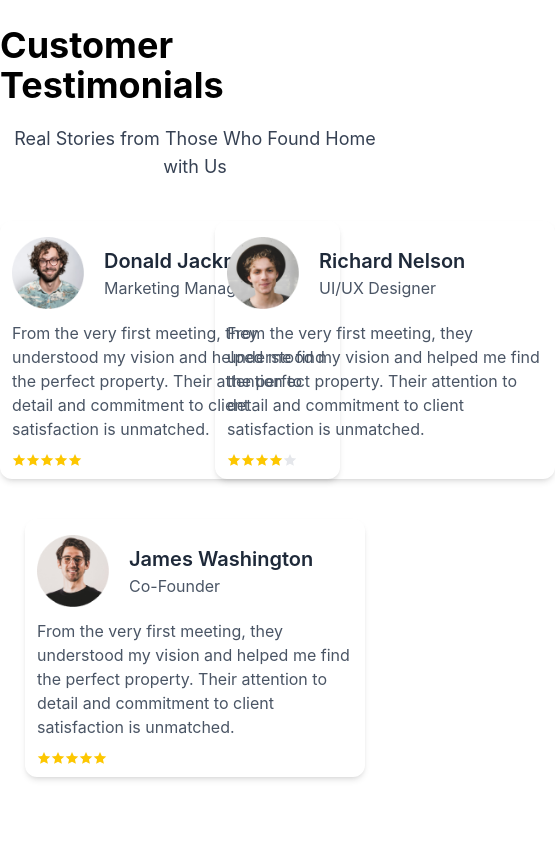
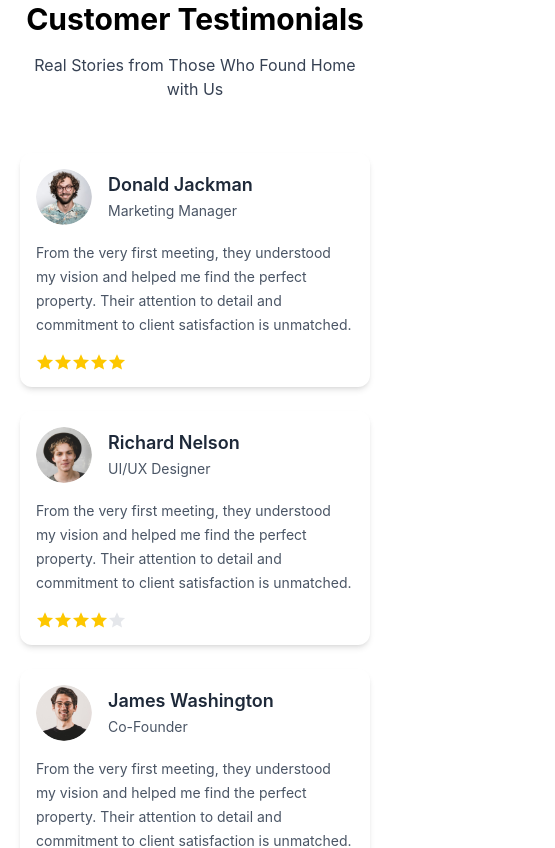
Before and after one commit to izafi/property-web, a React (Vite) app: page / in a window 390 px wide. Shown: the part 4460-5308 px from the top of the page, 555 px wide, since content can reach past the window. Built offline with nearby package versions, Linux system fonts and the light colour scheme.

Commit message:
feat: Refactor Testimonials component for improved layout and responsiveness

```diff
--- a/src/components/Testimonials.jsx
+++ b/src/components/Testimonials.jsx
@@ -1,94 +1,99 @@
-import React from 'react'
+import React from "react";
 import { LiaStarSolid } from "react-icons/lia";
 
 const Testimonials = () => {
-    return (
-        <div id='Testimonials' className="h-auto w-full bg-[#FFFFFF] flex flex-col items-center gap-10 py-20">
+  const testimonials = [
+    {
+      image: "/imgi_9_profile_img_1-zaNAVS_M.png",
+      name: "Donald Jackman",
+      role: "Marketing Manager",
+      rating: 5,
+    },
+    {
+      image: "/imgi_10_profile_img_2-dUNED7vt.png",
+      name: "Richard Nelson",
+      role: "UI/UX Designer",
+      rating: 4,
+    },
+    {
+      image: "/imgi_11_profile_img_3-JahKdPEp.png",
+      name: "James Washington",
+      role: "Co-Founder",
+      rating: 5,
+    },
+  ];
 
-            <div className="flex flex-col justify-center items-center gap-5">
+  return (
+    <section
+      id="Testimonials"
+      className="h-auto w-full bg-white flex flex-col items-center gap-8 sm:gap-10 py-14 sm:py-16 md:py-20 px-5 sm:px-8 md:px-12 lg:px-16 xl:px-24"
+    >
+      {/* Heading */}
+      <div className="flex flex-col justify-center items-center gap-4 sm:gap-5 text-center">
+        <h1 className="text-3xl sm:text-4xl md:text-5xl font-bold">
+          Customer Testimonials
+        </h1>
 
-                <h1 className="text-4xl font-bold">Customer Testimonials</h1>
+        <p className="text-base sm:text-lg font-normal text-[#364153]">
+          Real Stories from Those Who Found Home with Us
+        </p>
+      </div>
 
-                <p className="text-lg font-normal text-[#364153] text-center">Real Stories from Those Who Found Home with Us</p>
+      {/* Testimonials */}
+      <div className="grid grid-cols-1 md:grid-cols-2 gap-6 lg:gap-8 mt-5 sm:mt-8 w-full max-w-5xl">
+        {testimonials.map((testimonial, index) => (
+          <div
+            key={index}
+            className="w-full flex flex-col justify-center items-start shadow-md rounded-[12px] p-4 sm:p-5 group cursor-pointer hover:shadow-lg transition-shadow duration-300"
+          >
+            {/* Profile */}
+            <div className="w-full flex flex-row justify-start items-center gap-4 mb-4">
+              <img
+                className="h-14 w-14 sm:h-16 sm:w-16 object-cover rounded-full"
+                src={testimonial.image}
+                alt={testimonial.name}
+              />
+
+              <div className="flex flex-col items-start justify-center">
+                <h2 className="text-lg sm:text-xl text-[#1e2939] font-semibold leading-7">
+                  {testimonial.name}
+                </h2>
+
+                <p className="text-sm sm:text-base text-[#4a5565] font-normal leading-6">
+                  {testimonial.role}
+                </p>
+              </div>
             </div>
 
-            <div className='grid grid-cols-2 justify-center items-center gap-10'>
+            {/* Review */}
+            <div className="flex flex-col justify-center items-start">
+              <p className="text-sm sm:text-base text-start text-[#4a5565] font-normal leading-6">
+                From the very first meeting, they understood my vision and
+                helped me find the perfect property. Their attention to detail
+                and commitment to client satisfaction is unmatched.
+              </p>
 
-                {/* box 1 */}
+              {/* Stars */}
+              <div className="flex items-center mt-4 text-lg">
+                {[1, 2, 3, 4, 5].map((star) => (
+                  <span
+                    key={star}
+                    className={
+                      star <= testimonial.rating
+                        ? "text-yellow-400"
+                        : "text-gray-200"
+                    }
+                  >
+                    <LiaStarSolid />
+                  </span>
+                ))}
+              </div>
+            </div>
+          </div>
+        ))}
+      </div>
+    </section>
+  );
+};
 
-                <div className='w-85 flex flex-col justify-center items-left shadow-md rounded-[12px] p-[12px] group cursor-pointer'>
-                    <div className='h-20 w-full flex flex-row justify-start items-center gap-5 mb-2 overflow-hidden'>
-                        <img className='h-18 object-cover rounded-t-[12px]' src="/imgi_9_profile_img_1-zaNAVS_M.png" alt="project-image" />
-                        <div className='flex flex-col items-start justify-center'>
-                            <h1 className='text-[20px] text-[#1e2939] font-semibold loading-[28px]'>Donald Jackman</h1>
-                            <h2 className='text-[16px] text-[#4a5565] font-normal loading-[24px]'>Marketing Manager</h2>
-                        </div>
-                    </div>
-                    <div className='flex flex-col justify-center items-start'>
-                        <p className='text-[16px] text-start text-[#4a5565] font-normal loading-[24px]'>From the very first meeting, they understood my vision and helped me find the perfect property. Their attention to detail and commitment to client satisfaction is unmatched.</p>
-                        <div className="flex items-center mt-3 text-[14px]">
-                            <span className="text-yellow-400"><LiaStarSolid /></span>
-                            <span className="text-yellow-400"><LiaStarSolid /></span>
-                            <span className="text-yellow-400"><LiaStarSolid /></span>
-                            <span className="text-yellow-400"><LiaStarSolid /></span>
-                            <span className="text-yellow-400"><LiaStarSolid /></span>
-                        </div>
-                    </div>
-                </div>
-
-
-                {/* box 2 */}
-
-                <div className='w-85 flex flex-col justify-center items-left shadow-md rounded-[12px] p-[12px] group cursor-pointer'>
-                    <div className='h-20 w-full flex flex-row justify-start items-center gap-5 mb-2 overflow-hidden'>
-                        <img className='h-18 object-cover rounded-t-[12px]' src="/imgi_10_profile_img_2-dUNED7vt.png" alt="project-image" />
-                        <div className='flex flex-col items-start justify-center'>
-                            <h1 className='text-[20px] text-[#1e2939] font-semibold loading-[28px]'>Richard Nelson</h1>
-                            <h2 className='text-[16px] text-[#4a5565] font-normal loading-[24px]'>UI/UX Designer</h2>
-                        </div>
-                    </div>
-                    <div className='flex flex-col justify-center items-start'>
-                        <p className='text-[16px] text-start text-[#4a5565] font-normal loading-[24px]'>From the very first meeting, they understood my vision and helped me find the perfect property. Their attention to detail and commitment to client satisfaction is unmatched.</p>
-                        <div className="flex items-center mt-3 text-[14px]">
-                            <span className="text-yellow-400 "><LiaStarSolid /></span>
-                            <span className="text-yellow-400 "><LiaStarSolid /></span>
-                            <span className="text-yellow-400 "><LiaStarSolid /></span>
-                            <span className="text-yellow-400 "><LiaStarSolid /></span>
-                            <span className="text-gray-200 "><LiaStarSolid /></span>
-                        </div>
-                    </div>
-                </div>
-
-            </div>
-
-
-            {/* box 3 */}
-
-
-            <div className='w-85 flex flex-col justify-center items-left shadow-md rounded-[12px] p-[12px] group cursor-pointer'>
-                <div className='h-20 w-full flex flex-row justify-start items-center gap-5 mb-2 overflow-hidden'>
-                    <img className='h-18 object-cover rounded-t-[12px]' src="/imgi_11_profile_img_3-JahKdPEp.png" alt="project-image" />
-                    <div className='flex flex-col items-start justify-center'>
-                        <h1 className='text-[20px] text-[#1e2939] font-semibold loading-[28px]'>James Washington</h1>
-                        <h2 className='text-[16px] text-[#4a5565] font-normal loading-[24px]'>Co-Founder</h2>
-                    </div>
-                </div>
-                <div className='flex flex-col justify-center items-start'>
-                    <p className='text-[16px] text-start text-[#4a5565] font-normal loading-[24px]'>From the very first meeting, they understood my vision and helped me find the perfect property. Their attention to detail and commitment to client satisfaction is unmatched.</p>
-                    <div className="flex items-center mt-3 text-[14px]">
-                        <span className="text-yellow-400 "><LiaStarSolid /></span>
-                        <span className="text-yellow-400"><LiaStarSolid /></span>
-                        <span className="text-yellow-400"><LiaStarSolid /></span>
-                        <span className="text-yellow-400"><LiaStarSolid /></span>
-                        <span className="text-yellow-400"><LiaStarSolid /></span>
-                    </div>
-                </div>
-            </div>
-
-
-
-        </div>
-    )
-}
-
-export default Testimonials
+export default Testimonials;
```
